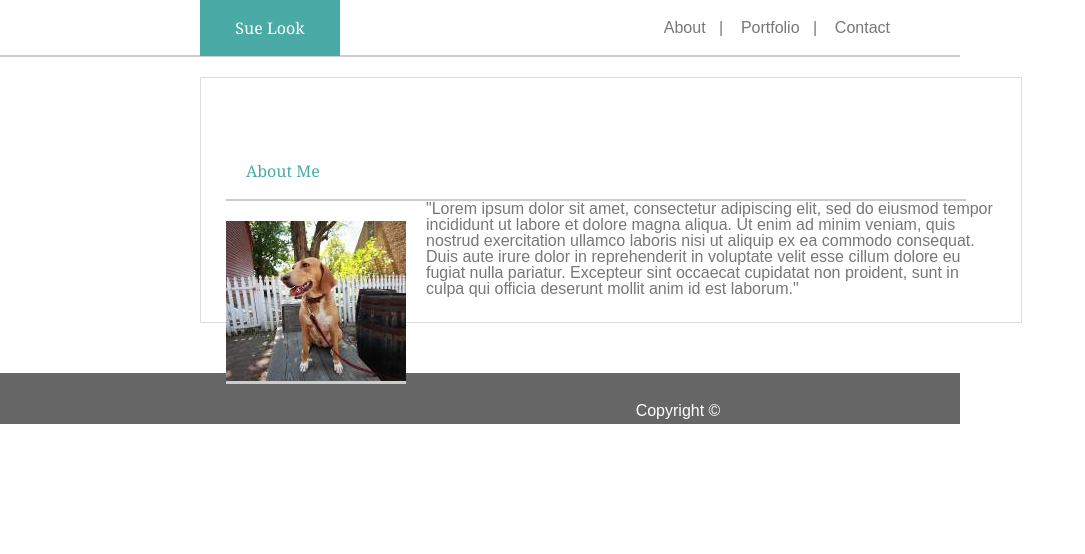
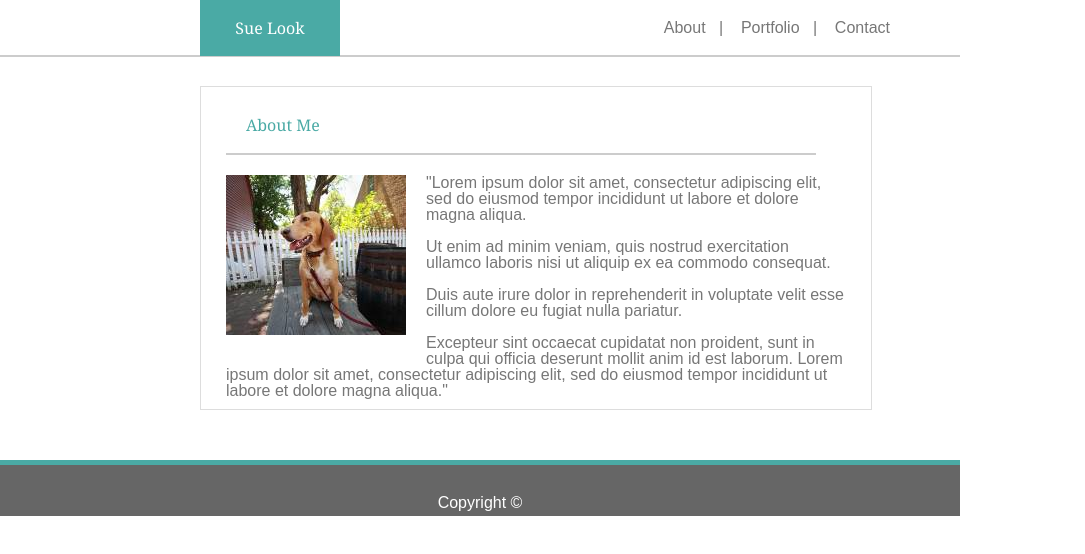
Before and after one commit to looksue/Basic-Portfolio, a plain HTML site: page index.html in a window 1280 px wide. Shown: the whole page, without its empty margins (0-1085 px from the left). Drawn offline with Linux system fonts and the light colour scheme.

Commit message:
final format and placement index.html

```diff
--- a/assets/css/style.css
+++ b/assets/css/style.css
@@ -35,20 +35,21 @@ a {
 }
 
 section {
-    width: 800px;
+    width: 650px;
     margin: 20px 200px 50px 200px;
-    padding: 30px 10px 10px 10px;
+    padding: 0px 10px 10px 10px;
     background-color: #ffffff;
     border-color: #dddddd;
     border-width: 1px;
     border-style: solid;
+    float: left;
 }
 
 article {
     color: #777777;
     background: #ffffff;
-    margin: 20px 0px 0px 0px;
-    padding: 15px 15px 15px 15px;
+    margin: 10px 0px 0px 0px;
+    padding: 0px 15px 15px 15px;
 }
 
 h1, h2, h3 {
@@ -70,7 +71,7 @@ h2 {
     /*margin: 10px 25px 5px 25px;*/
     padding: 20px 20px 20px 20px;
     float: left;
-    width: 700px;
+    width: 550px;
     border-bottom-style: solid;
     border-bottom-width: 2px;
     border-bottom-color: #cccccc;
@@ -83,8 +84,16 @@ h3 {
 }
 
 aside {
-    margin: 20px 20px 20px 0px;
+}
+
+img {
+    margin: 0px 20px 20px 0px;
     float: left;
+}
+
+p {
+    margin: 20px 0px 0px 0px;
+    float: right;
 }
 
 footer {
@@ -92,8 +101,8 @@ footer {
     background-color: #666666;
     text-align: center;
     color: #ffffff;
+    clear: both;
+    border-top-style: solid;
+    border-top-width: 5px;
+    border-top-color: #4aaaa5;
 }
-
-p {
-    margin: 20px 0px 0px 0px;
-}
--- a/index.html
+++ b/index.html
@@ -24,16 +24,21 @@
             <article>
                 <h2>About Me</h2>
                 <aside>
-                    <img src="assets\images\dog_placeholder.jpg" alt="Friendly Dog">
                 </aside>
-                <p>"Lorem ipsum dolor sit amet, consectetur adipiscing elit,
+                <p><img src="assets\images\dog_placeholder.jpg" alt="Friendly Dog">
+                    "Lorem ipsum dolor sit amet, consectetur adipiscing elit,
                 sed do eiusmod tempor incididunt ut labore et dolore magna
-                aliqua. Ut enim ad minim veniam, quis nostrud exercitation
+                aliqua.
+                <br/><br/>Ut enim ad minim veniam, quis nostrud exercitation
                 ullamco laboris nisi ut aliquip ex ea commodo consequat.
-                Duis aute irure dolor in reprehenderit in voluptate velit
-                esse cillum dolore eu fugiat nulla pariatur. Excepteur
+                <br/><br/>Duis aute irure dolor in reprehenderit in voluptate velit
+                esse cillum dolore eu fugiat nulla pariatur.
+                <br/><br/>Excepteur
                 sint occaecat cupidatat non proident, sunt in culpa qui
-                officia deserunt mollit anim id est laborum."</p>
+                officia deserunt mollit anim id est laborum.
+                Lorem ipsum dolor sit amet, consectetur adipiscing elit,
+                sed do eiusmod tempor incididunt ut labore et dolore magna
+                aliqua."</p>
             </article>
 
         </section>
```
